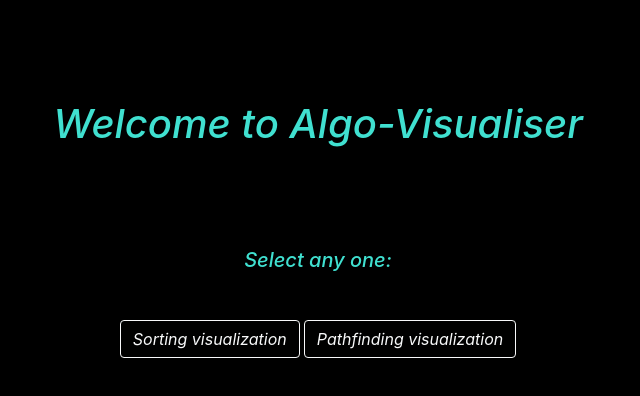
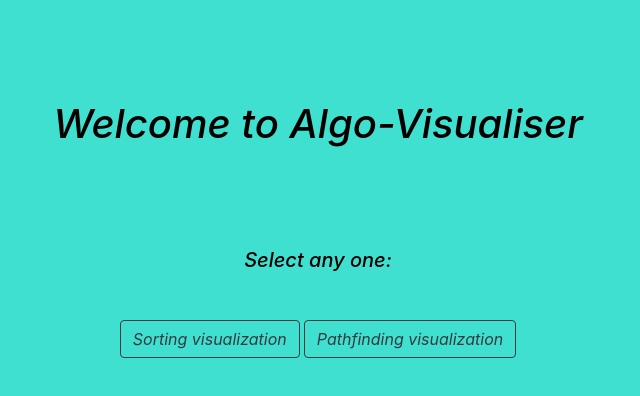
Before and after one commit to akrithnayak/algo-visualiser, a React (Create React App) app: page / in a window 1280 px wide. Shown: the top 396 px of the page, without its empty margins (322-962 px from the left). Built offline with nearby package versions, Linux system fonts and the light colour scheme.

Commit message:
Added deploy configuration

```diff
--- a/src/Home.js
+++ b/src/Home.js
@@ -3,24 +3,20 @@ import { Link } from "react-router-dom";
 
 class Home extends Component {
   state = {};
-  componentDidMount() {
-    const body = document.getElementsByTagName("body")[0];
-    console.log(body);
-    body.style = "background: black";
-  }
+
   render() {
     return (
       <div
         className="container text-center font-weight-bold font-italic"
-        style={{ fontSize: "20px", marginTop: "100px", color: "turquoise" }}
+        style={{ fontSize: "20px", marginTop: "100px", color: "black" }}
       >
         <h1>Welcome to Algo-Visualiser</h1>
         <h5 style={{ marginTop: "100px" }}>Select any one:</h5>
         <div className="mt-5">
-          <Link to="/sorting" className="btn btn-outline-light mr-1">
+          <Link to="/sorting" className="btn btn-outline-dark mr-1">
             Sorting visualization
           </Link>
-          <Link to="/pathfinding" className="btn btn-outline-light">
+          <Link to="/pathfinding" className="btn btn-outline-dark">
             Pathfinding visualization
           </Link>
         </div>
--- a/src/Pathfinding/Pathfinding.js
+++ b/src/Pathfinding/Pathfinding.js
@@ -416,7 +416,9 @@ export default class PathFindingVisualiser extends Component {
         <Navbar dark expand="md" className="bg-dark">
           <div className="container">
             <NavbarBrand className="mr-auto">
-              <Link to="/">Algo-visualiser</Link>
+              <Link className="text-decoration-none text-light" to="/">
+                Algo-visualiser
+              </Link>
             </NavbarBrand>
             <Nav navbar className="row">
               <NavItem className="mr-3">
--- a/src/Sorting/Sorting.js
+++ b/src/Sorting/Sorting.js
@@ -477,7 +477,9 @@ class SortingVisualiser extends Component {
         <Navbar dark expand="md" className="bg-dark">
           <div className="container">
             <NavbarBrand className="mr-auto">
-              <Link to="/">Algo-visualiser</Link>
+              <Link className="text-decoration-none text-light" to="/">
+                Algo-visualiser
+              </Link>
             </NavbarBrand>
             <Nav navbar className="row">
               <NavItem className="mr-5 text-white" style={{ width: "30px" }}>
```
Also changed, not shown: 1 other file (tests, documents, lock files or other folders).
